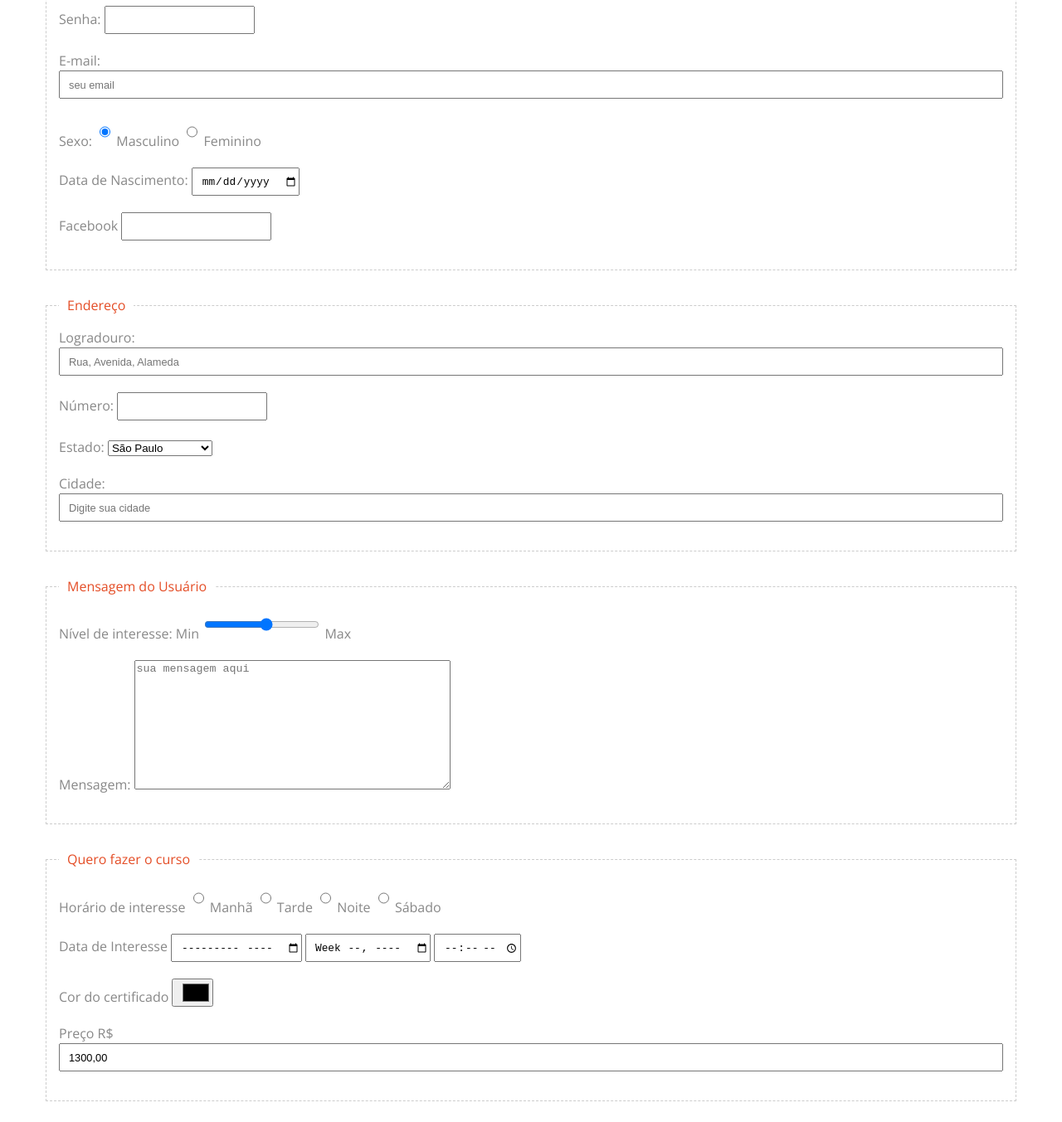
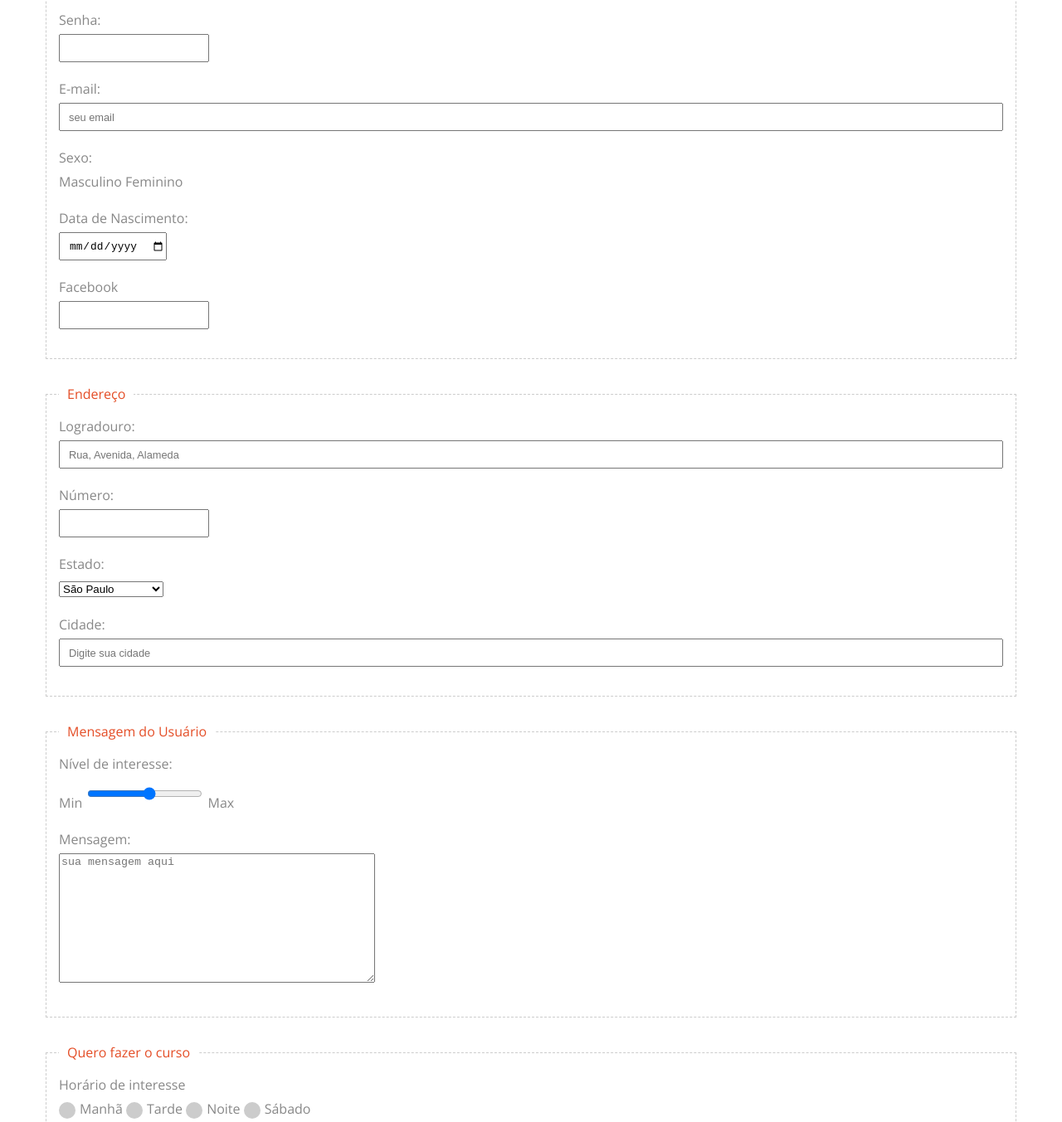
Before and after one commit to amandamussio/curso-html5-css3, a plain HTML site: page projeto-curso/interessado.html in a window 1280 px wide. Shown: the part 921-2274 px from the top of the page at 83% size. Drawn offline with nearby package versions, Linux system fonts and the light colour scheme.

Commit message:
form acrescentado css

```diff
--- a/projeto-curso/assets/css/interessado.css
+++ b/projeto-curso/assets/css/interessado.css
@@ -23,10 +23,13 @@ fieldset legend {
 fieldset div {
 	margin-bottom: 20px;
 }
-input {
-	height: 34px;
+input{
+
 	padding-left: 10px;
 	font-size: 0.8em;
+}
+input:not([type=radio]):not([type=radio]) {
+	height: 34px;
 }
 input[type=text],
 input[type=email],
@@ -35,3 +38,29 @@ textarea {
 	display: block;
 	width: 100%;
 }
+
+input[type="radio"] {
+	    display:none;
+}
+
+input[type="radio"] + label span{
+    display:inline-block;
+    padding: 8px;
+    margin-right: 5px;
+    vertical-align:middle;
+    cursor:pointer;
+    background-color: #ccc;
+    color: gray;
+    font-size: 1.2rem;
+    border: 2px solid #ccc;
+    border-radius: 100%;
+}
+
+input[type="radio"]:checked + label span{
+    background-color: #e44d26;
+}
+
+.label-block {
+	display: block;
+	margin-bottom: 5px;
+}
--- a/projeto-curso/interessado.html
+++ b/projeto-curso/interessado.html
@@ -23,7 +23,6 @@
 	<link rel="stylesheet" href="assets/css/style.css">
 	<link rel="stylesheet" href="assets/css/font-icons.css">
 	<link rel="stylesheet" href="assets/css/interessado.css">
-	<link rel="stylesheet" href="assets/css/jquery.fancybox.css">
 
 	<!-- FONT -->
 	<link href="https://fonts.googleapis.com/css?family=Open+Sans:300,400,600,700,800" rel="stylesheet">
@@ -110,22 +109,22 @@
 				            <legend>Identificação do Usuário</legend>
 
 				            <div>
-				                <label for="nome">Nome:</label>
+				                <label for="nome" class="label-block">Nome:</label>
 				                <input type="text" name="nome" id="nome" placeholder="nome completo" maxlength="20" autofocus required />
 				            </div>
 
 				            <div>
-				            	 <label for="">Senha:</label>
+				            	 <label for="senha" class="label-block">Senha:</label>
 				            	 <input type="password" name="senha" id="senha">
 				            </div>
 
 				            <div>
-				            	<label for="">E-mail:</label>
+				            	<label for="email" class="label-block">E-mail:</label>
 				            	<input type="email" name="email" id="email" placeholder="seu email" required>
 				            </div>
 
 				            <div>
-				            	<label>Sexo:</label>
+				            	<label class="label-block">Sexo:</label>
 				                <!-- explicar name iguais -->
 				                <input type="radio" name="sexo" id="masc" checked="checked"> <label for="masc">Masculino</label>
 				                <input type="radio" name="sexo" id="fem"> <label for="fem">Feminino</label>
@@ -133,12 +132,12 @@
 
 
 				           	<div>
-				           		<label for="datenasc">Data de Nascimento:</label>
+				           		<label for="datenasc" class="label-block">Data de Nascimento:</label>
 				           		<input type="date" name="datenasc" id="datenasc" placeholder="dd/oi/p">
 				           	</div>
 
 				           	<div>
-				           		<label for="facebook">Facebook</label>
+				           		<label for="facebook" class="label-block">Facebook</label>
 				           		<input type="url" id="facebook" name="facebook">
 				           	</div>
 
@@ -150,17 +149,17 @@
 				            <legend>Endereço</legend>
 
 				            <div>
-					            <label for="">Logradouro: </label>
-					            <input type="text" placeholder="Rua, Avenida, Alameda">
+					            <label for="logradouro" class="label-block">Logradouro: </label>
+					            <input type="text" id="logradouro" class="logradouro" placeholder="Rua, Avenida, Alameda">
 				            </div>
 
 				            <div>
-				            	<label for="numero">Número:</label>
+				            	<label for="numero" class="label-block">Número:</label>
 				            	<input type="number" id="numero" name="numero" min="minimovalor" max="numeromaximo">
 				            </div>
 
 				            <div>
-				            	<label for="estado">Estado: </label>
+				            	<label for="estado" class="label-block">Estado: </label>
 				            	<select name="estado" id="estado">
 				            		<optgroup label="REGIAO SUDESTE">
 						                <option value="SP">São Paulo</option>
@@ -174,7 +173,7 @@
 				            </div>
 
 				            <div>
-				            	<label for="cidade">Cidade:</label>
+				            	<label for="cidade" class="label-block">Cidade:</label>
 				            	<input type="text" name="cidade" id="cidade" placeholder="Digite sua cidade" list="listacidades">
 
 				            	<datalist id="listacidades">
@@ -194,13 +193,13 @@
 				            <legend>Mensagem do Usuário</legend>
 
 				            <div>
-				            	<label for="nivel">Nível de interesse:</label>
+				            	<label for="nivel" class="label-block">Nível de interesse:</label>
 				            	Min <input type="range" id="nivel" name="nivel" min="0" max="10" step="5"> Max
 				            	<!-- step salto de um em um -->
 				            </div>
 
 				            <div>
-				            	<label for="mensagem">Mensagem:</label>
+				            	<label for="mensagem" class="label-block">Mensagem:</label>
 				            	<textarea name="mensagem" id="mensagem" cols="45" rows="10" placeholder="sua mensagem aqui"></textarea>
 				            </div>
 
@@ -213,34 +212,34 @@
 				        	<legend>Quero fazer o curso</legend>
 
 				        	<div>
-				        		<label>Horário de interesse</label>
+				        		<label class="label-block">Horário de interesse</label>
 
 				        		<input type="radio" id="manha" name="horario">
-				        		<label for="manha">Manhã</label>
+				        		<label for="manha"><span></span>Manhã</label>
 
 				        		<input type="radio" id="tarde" name="horario">
-				        		<label for="tarde">Tarde</label>
+				        		<label for="tarde"><span></span>Tarde</label>
 
 				        		<input type="radio" id="noite" name="horario">
-				        		<label for="noite">Noite</label>
+				        		<label for="noite"><span></span>Noite</label>
 
 				        		<input type="radio" id="sabado" name="horario">
-				        		<label for="sabado">Sábado</label>
+				        		<label for="sabado"><span></span>Sábado</label>
 				        	</div>
 				        	<div>
-				        		<label for="">Data de Interesse</label>
+				        		<label class="label-block">Data de Interesse</label>
 				        		<input type="month" id="mes" name="mes">
 				        		<input type="week" id="mes" name="mes">
 				        		<input type="time" id="mes" name="mes">
 				        	</div>
 
 				        	<div>
-				        		<label for="cor">Cor do certificado</label>
+				        		<label for="cor" class="label-block">Cor do certificado</label>
 				        		<input type="color" id="cor" name="cor">
 				        	</div>
 
 				        	<div>
-				        		<label for="preco">Preço</label>
+				        		<label for="preco" class="label-block">Preço</label>
 				        		R$ <input type="text" readonly value="1300,00">
 				        	</div>
 
```
Also changed, not shown: materiais/imagens/favicon.png (added), 5 other files.
